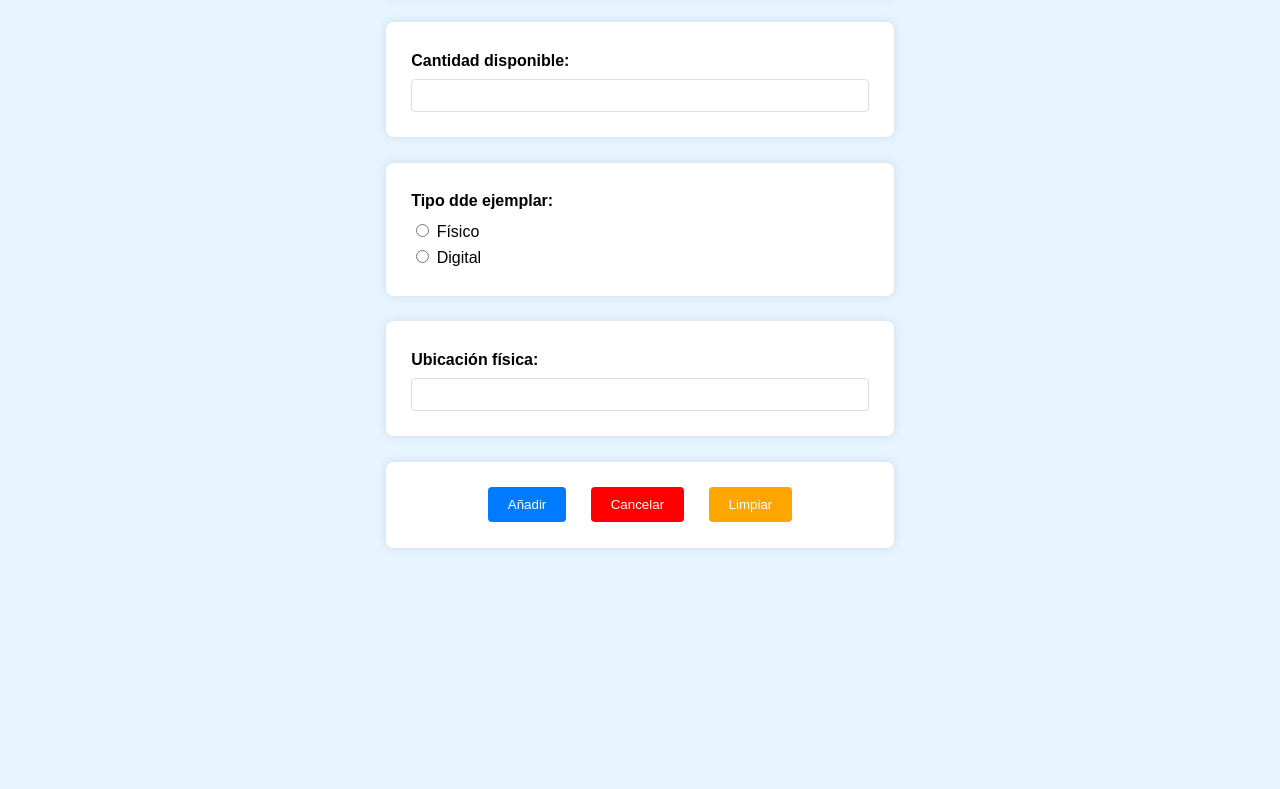
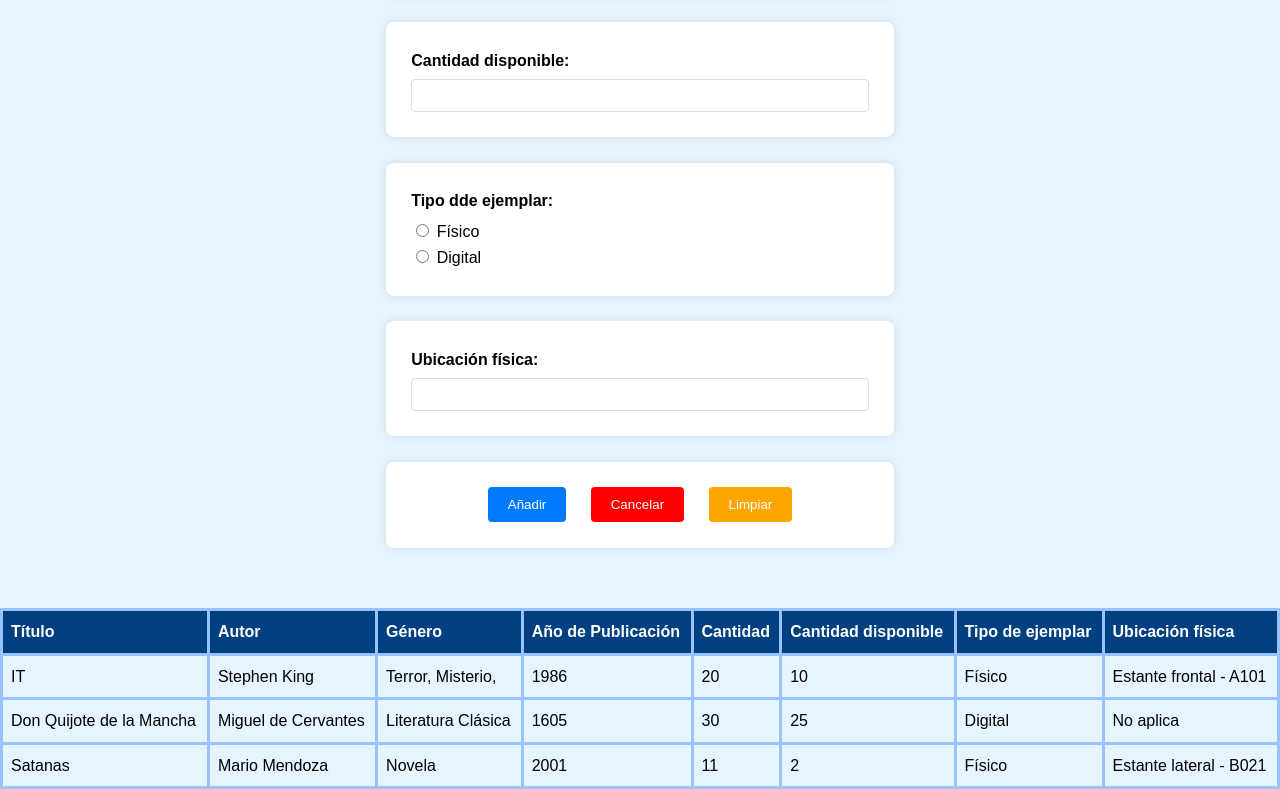
Before and after one commit to CamiloGR25/Libreria-Web, a plain HTML site: page formulario.html in a window 1280 px wide. Shown: the part 745-1534 px from the top of the page. Before the commit the page ends 1353 px from the top, so only its background shows below. Drawn offline with nearby package versions, Linux system fonts and the light colour scheme.

Commit message:
Se realizo la funcionalidad de añadir libro a la tabla pero no se añade al index

```diff
--- a/formulario.html
+++ b/formulario.html
@@ -53,6 +53,55 @@
     </form>
 
 
+    <table id="tablaLibros" border="5" cellpadding="7">
+        <thead>
+            <tr>
+                <th>Título</th>
+                <th>Autor</th>
+                <th>Género</th>
+                <th>Año de Publicación</th>
+                <th>Cantidad</th>
+                <th>Cantidad disponible</th>
+                <th>Tipo de ejemplar</th>
+                <th>Ubicación física</th>
+            </tr>
+        </thead>
+        <tbody>
+            <tr>
+                <td>IT</td>
+                <td>Stephen King</td>
+                <td>Terror, Misterio,</td>
+                <td>1986</td>
+                <td>20</td>
+                <td>10</td>
+                <td>Físico</td>
+                <td>Estante frontal - A101</td>
+            </tr>
+            <tr>
+                <td>Don Quijote de la Mancha</td>
+                <td>Miguel de Cervantes</td>
+                <td>Literatura Clásica</td>
+                <td>1605</td>
+                <td>30</td>
+                <td>25</td>
+                <td>Digital</td>
+                <td>No aplica</td>
+            </tr>
+            <tr>
+                <td>Satanas</td>
+                <td>Mario Mendoza</td>
+                <td>Novela</td>
+                <td>2001</td>
+                <td>11</td>
+                <td>2</td>
+                <td>Físico</td>
+                <td>Estante lateral - B021</td>
+            </tr>
+            <!-- Agrega más filas aquí -->
+        </tbody>
+    </table>
+
+
 
     <script src="https://code.jquery.com/jquery-3.6.4.js"
         integrity="sha256-a9jBBRygX1Bh5lt8GZjXDzyOB+bWve9EiO7tROUtj/E=" crossorigin="anonymous"></script>
--- a/main.js
+++ b/main.js
@@ -1,14 +1,36 @@
-
-
+$("#limpiar").click(function () {
+    limpiarDatos();
+})
 
 //Limpia los componentes del formulario
-$("#limpiar").click(function () {
+function limpiarDatos() {
     document.getElementById("titulo").value = "";
     document.getElementById("autor").value = "";
     document.getElementById("genero").value = "";
     document.getElementById("annio").value = "";
     document.getElementById("cantidad").value = "";
     document.getElementById("disponible").value = "";
-    document.getElementById("ubicacion").value = "";
-    $('input[name="tipoEjemplar"]').prop("checked", false);
+    $('input[name="tipoEjemplar"]').prop("checked", false); //limpiar del input radio
+    $("#ubicacion").val("");//con Jquery
+}
+//volver a la pagina principal
+$("#cancelar").click(function () {
+    window.location.href = "index.html";
 })
+
+//guardar los datos localmente y mostrarlos en la tabla
+$("#nuevo").click(function () {
+
+    var titulo = $("#titulo").val();
+    var autor = $("#autor").val();
+    var genero = $("#genero").val();
+    var annio = $("#annio").val();
+    var cantidad = $("#cantidad").val();
+    var disponible = $("#disponible").val();
+    var tipoEjemplar = $('input[name="tipoEjemplar"]:checked').val();
+    var ubicacion = $("#ubicacion").val()
+
+    //agrega un nuevo registro a la tabla, después del último tr:
+    $("#tablaLibros tr:last").after("<tr><td>" + titulo + "</td><td>" + autor + "</td><td>" + genero + "</td><td>" + annio + "</td><td>" + cantidad + "</td><td>" + disponible + "</td><td>" + tipoEjemplar + "</td><td>" + ubicacion + "</td></tr>");
+    limpiarDatos();
+})
```
Also changed, not shown: index.html (+5 -1 lines).
